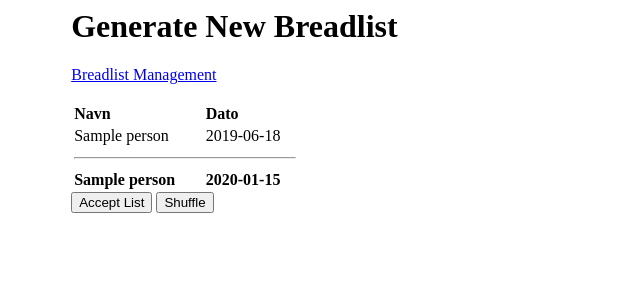
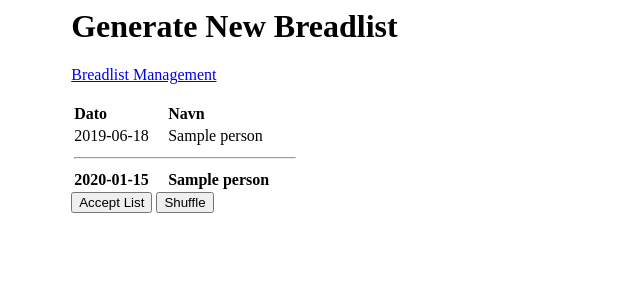
Before and after one commit to jasn/breakfastclub, a Flask app: page /generate_breadlist in a window 1280 px wide. Shown: the top 300 px of the page, without its empty margins (0-640 px from the left). Run offline with Flask 2, Linux system fonts and the light colour scheme; tables that the repository leaves empty hold one stand-in row (values such as "Sample post"); parts of the project's set-up code (start-up, migrations or seed data) failed here and were passed over.

Commit message:
Swap name and date columns in table

```diff
--- a/breakfastclub/static/stylesheet.css
+++ b/breakfastclub/static/stylesheet.css
@@ -42,7 +42,7 @@ table.breakfastlist {
     width: 20%;
 }
 
-table.breakfastlist td:nth-child(2){
+table.breakfastlist td:nth-child(1){
     width: 90px;
 }
 
--- a/breakfastclub/templates/breadlist.html
+++ b/breakfastclub/templates/breadlist.html
@@ -1,7 +1,7 @@
 <table class="breakfastlist">
   <tr>
+    <th>Dato</th>
     <th>Navn</th>
-    <th>Dato</th>
   </tr>
   {% for breadbringer in breadbringers %}
   {% if breadbringer.is_next %}
@@ -9,8 +9,8 @@
     {% else %}
   <tr class="bringer">
   {% endif %}
+    <td>{{ breadbringer.date }}</td>
     <td>{{ breadbringer.person.name }}</td>
-    <td>{{ breadbringer.date }}</td>
   </tr>
   {% endfor %}
 </table>
--- a/breakfastclub/templates/generate_breadlist.html
+++ b/breakfastclub/templates/generate_breadlist.html
@@ -10,13 +10,13 @@
   {{ form.data }}
 <table class="breakfastlist">
   <tr>
+    <th>Dato</th>
     <th>Navn</th>
-    <th>Dato</th>
   </tr>
   {% for bringer in form.new_bringers %}
   <tr>
+    <td>{{ bringer.date }}</td>
     <td>{{ bringer.person.name }}</td>
-    <td>{{ bringer.date }}</td>
   </tr>
   {% endfor %}
   <tr><td colspan=2><hr></td></tr>
@@ -26,8 +26,8 @@
     {% else %}
   <tr class="bringer">
   {% endif %}
+    <td>{{ breadbringer.date }}</td>
     <td>{{ breadbringer.person.name }}</td>
-    <td>{{ breadbringer.date }}</td>
   </tr>
   {% endfor %}
 </table>
```
